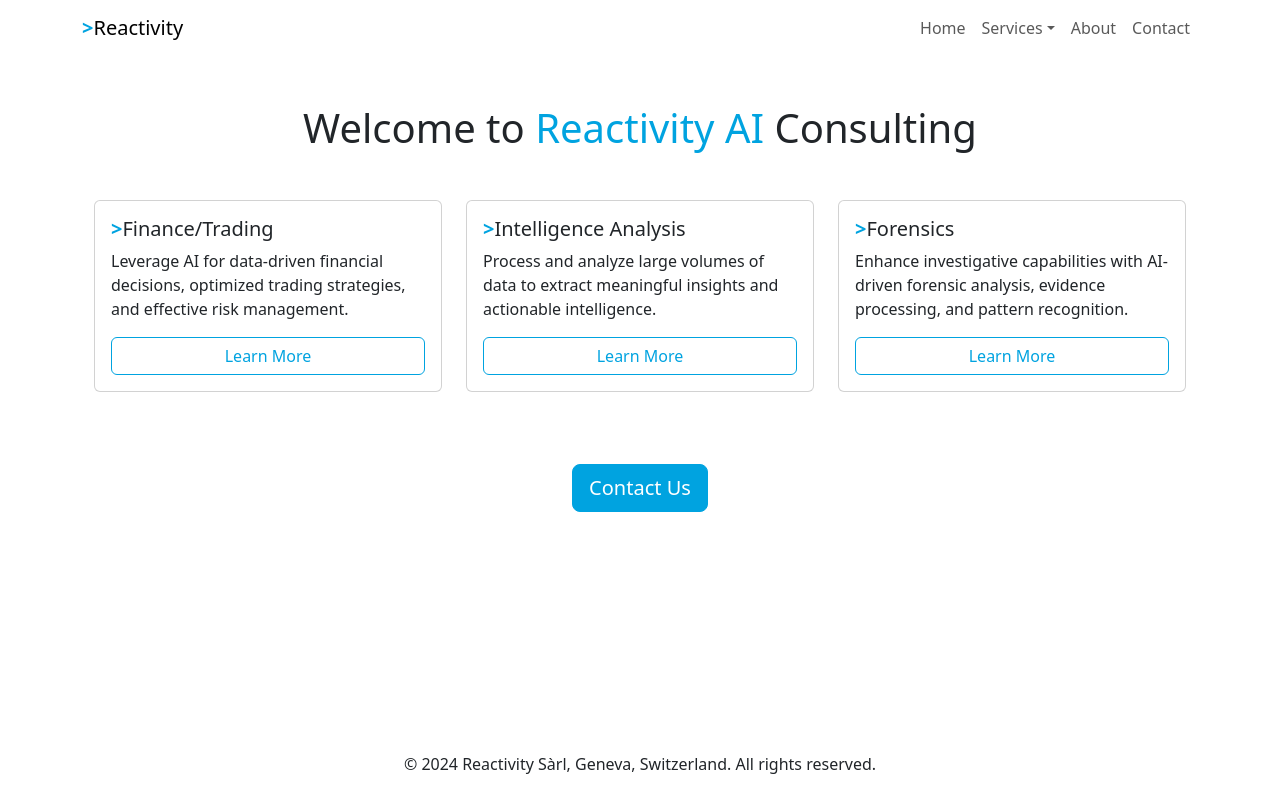
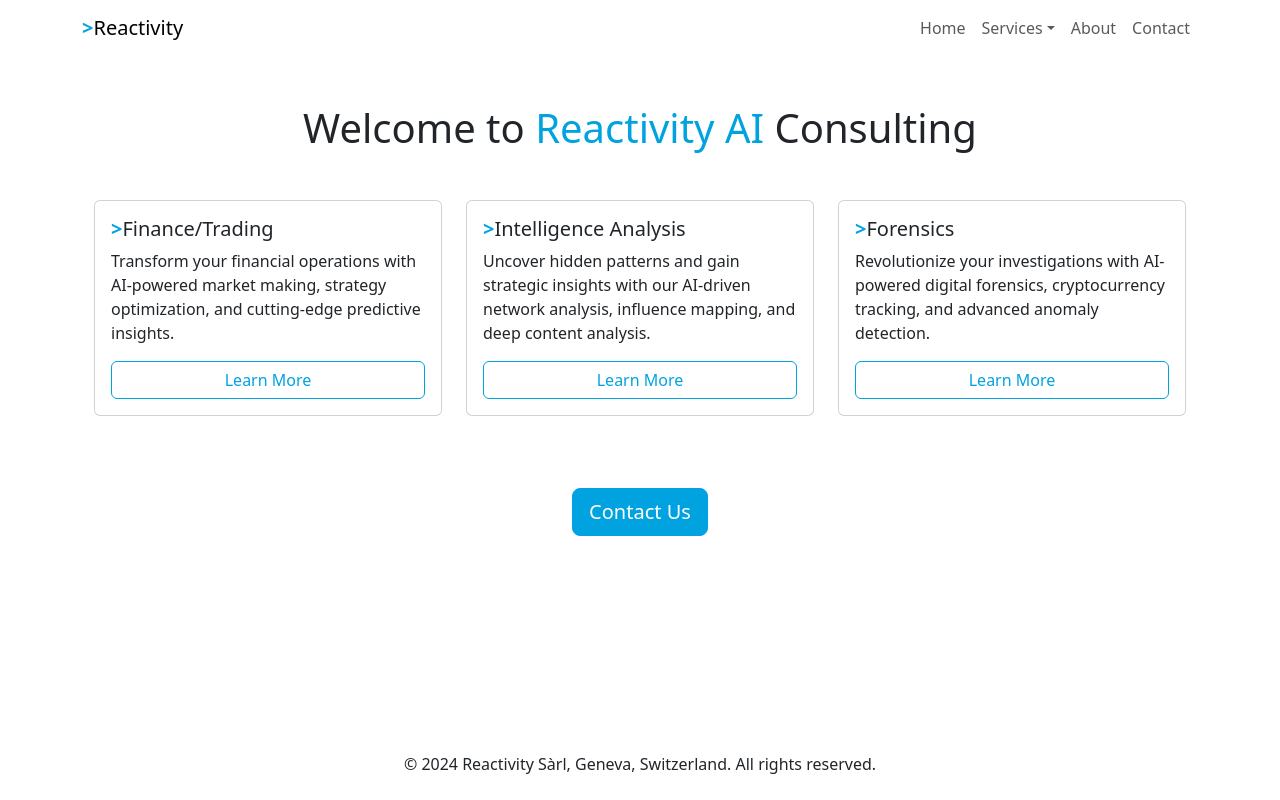
Before and after one commit to atemerev/reactivity, a React (Vite) app: page /#/ in a window 1280 px wide. Built offline with nearby package versions, Linux system fonts and the light colour scheme.

Commit message:
feat: Update lead texts in main page cards

```diff
--- a/src/components/Home.jsx
+++ b/src/components/Home.jsx
@@ -12,7 +12,7 @@ function Home() {
             <Card.Body className="d-flex flex-column">
               <Card.Title><span className="text-primary fw-bold">&gt;</span>Finance/Trading</Card.Title>
               <Card.Text className="flex-grow-1">
-                Leverage AI for data-driven financial decisions, optimized trading strategies, and effective risk management.
+                Transform your financial operations with AI-powered market making, strategy optimization, and cutting-edge predictive insights.
               </Card.Text>
               <Button as={Link} to="/services/finance-trading" variant="outline-primary" className="mt-auto">
                 Learn More
@@ -25,7 +25,7 @@ function Home() {
             <Card.Body className="d-flex flex-column">
               <Card.Title><span className="text-primary fw-bold">&gt;</span>Intelligence Analysis</Card.Title>
               <Card.Text className="flex-grow-1">
-                Process and analyze large volumes of data to extract meaningful insights and actionable intelligence.
+                Uncover hidden patterns and gain strategic insights with our AI-driven network analysis, influence mapping, and deep content analysis.
               </Card.Text>
               <Button as={Link} to="/services/intelligence-analysis" variant="outline-primary" className="mt-auto">
                 Learn More
@@ -38,7 +38,7 @@ function Home() {
             <Card.Body className="d-flex flex-column">
               <Card.Title><span className="text-primary fw-bold">&gt;</span>Forensics</Card.Title>
               <Card.Text className="flex-grow-1">
-                Enhance investigative capabilities with AI-driven forensic analysis, evidence processing, and pattern recognition.
+                Revolutionize your investigations with AI-powered digital forensics, cryptocurrency tracking, and advanced anomaly detection.
               </Card.Text>
               <Button as={Link} to="/services/forensics" variant="outline-primary" className="mt-auto">
                 Learn More
```
